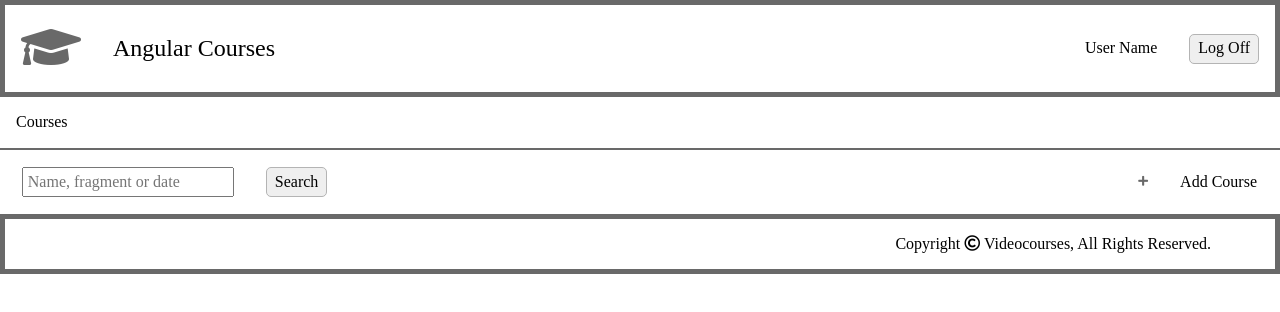
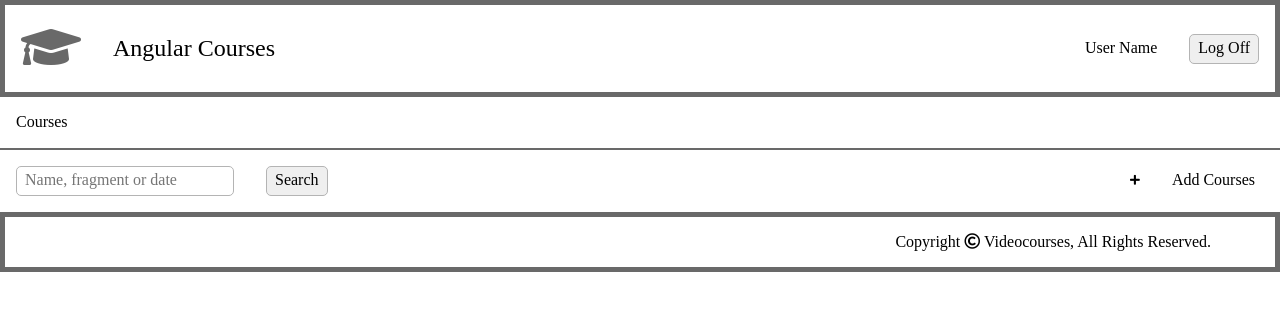
Before and after one commit to e-pavlova/angular-courses, an Angular app: page / in a window 1280 px wide. Shown: the top 312 px of the page. Built offline with nearby package versions, Linux system fonts and the light colour scheme.

Commit message:
Make markup changes for course-item component

```diff
--- a/src/app/course-item/course-item.component.css
+++ b/src/app/course-item/course-item.component.css
@@ -1,59 +1,57 @@
 .search {
+  display: flex;
+  justify-content: space-between;
   margin: 1rem;
 }
 
 .container {
   display: flex;
-  justify-content: space-between;
+  justify-content: space-between
 }
 
 .container__search {
+  padding-right: 2rem;
+}
+
+.search__input {
+  border-radius: 5px;
+  padding: 0.3rem 0.5rem;
+  border: 1px solid rgb(180, 180, 180);
+}
+
+.search__button {
+  border-radius: 5px;
+  padding: 0.3rem 0.5rem;
+  border: 1px solid rgb(180, 180, 180);
+}
+
+.add__container {
   display: flex;
   justify-content: space-between;
   align-items: center;
   font-size: 100%;
   font-family: inherit;
+  padding: 0.3rem 0.5rem;
   border: 1px solid transparent;
-  padding-left: 0.3rem;
   background-color: transparent;
 }
 
-.container__search:nth-child(2):hover {
-  border: 1px solid rgb(180, 180, 180);
+.add__container:hover {
   border-radius: 5px;
   padding: 0.3rem 0.5rem;
-  background-color: rgb(221,221,221);
+  border: 1px solid rgb(180, 180, 180);
+  background-color: rgb(221, 221, 221);
 }
 
-.input {
-  padding-right: 2rem;
-}
-
-.input__inner {
-  padding: 0.25rem;
+.add__button {
 
 }
 
-.input__button {
-  border-radius: 5px;
-  padding: 0.3rem 0.5rem;
-  border: 1px solid rgb(180, 180, 180);
-}
-
-.add__button {
-  /*color: rgb(105, 105, 105);*/
-}
-
-.add__button__inner {
-  color: rgb(105, 105, 105);
-  padding-right: 2rem;
-  font-size: 0.7rem;
-}
-
-.add__button__inner:hover {
+.add__course {
 
 }
 
-.add__button__title {
-
+.add__icon {
+  font-size: 0.7rem;
+  padding-right: 2rem;
 }
--- a/src/app/course-item/course-item.component.html
+++ b/src/app/course-item/course-item.component.html
@@ -1,21 +1,16 @@
 <div class="search">
   <div class="container">
     <div class="container__search">
-      <div class="input">
-        <input type="text" placeholder="Name, fragment or date" class="input__inner">
-      </div>
-      <div>
-        <input type="button" value="Search" class="input__button">
-      </div>
+      <input type="text" placeholder="Name, fragment or date" class="search__input">
     </div>
-    <button class="container__search">
-      <div class="add__button">
-        <div class="add__button__inner">
-          <i class="fas fa-plus"></i>
-        </div>
-      </div>
-      <div class="add__button__title">Add Course</div>
-    </button>
+    <div>
+      <input type="button" value="Search" class="search__button">
+    </div>
   </div>
+  <button class="add__container">
+    <div class="add__button, add__icon">
+      <i class="fas fa-plus"></i>
+    </div>
+    <div class="add__course">Add Courses</div>
+  </button>
 </div>
-<div></div>
```
Also changed, not shown: 1 other file (tests, documents, lock files or other folders).
